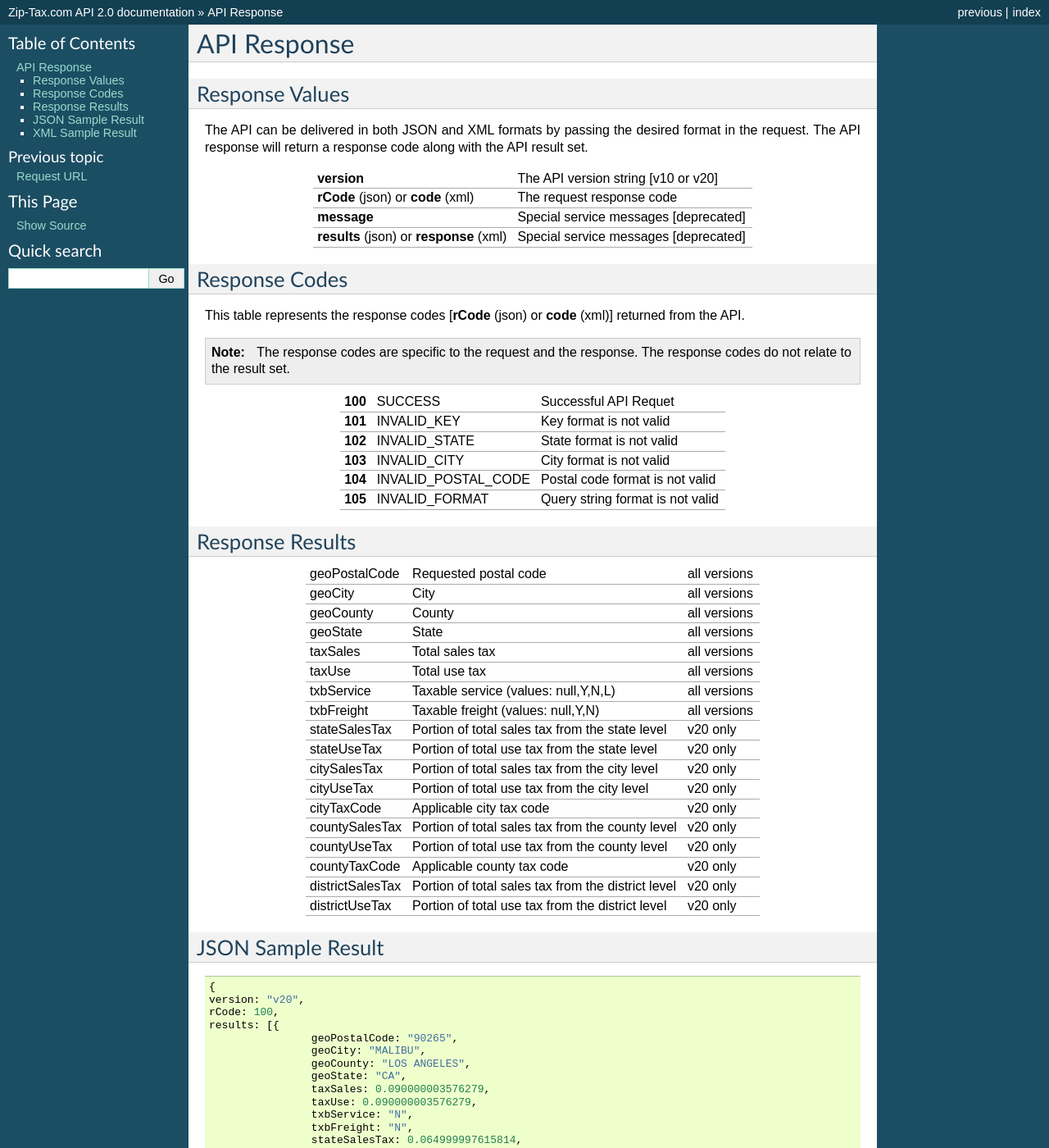
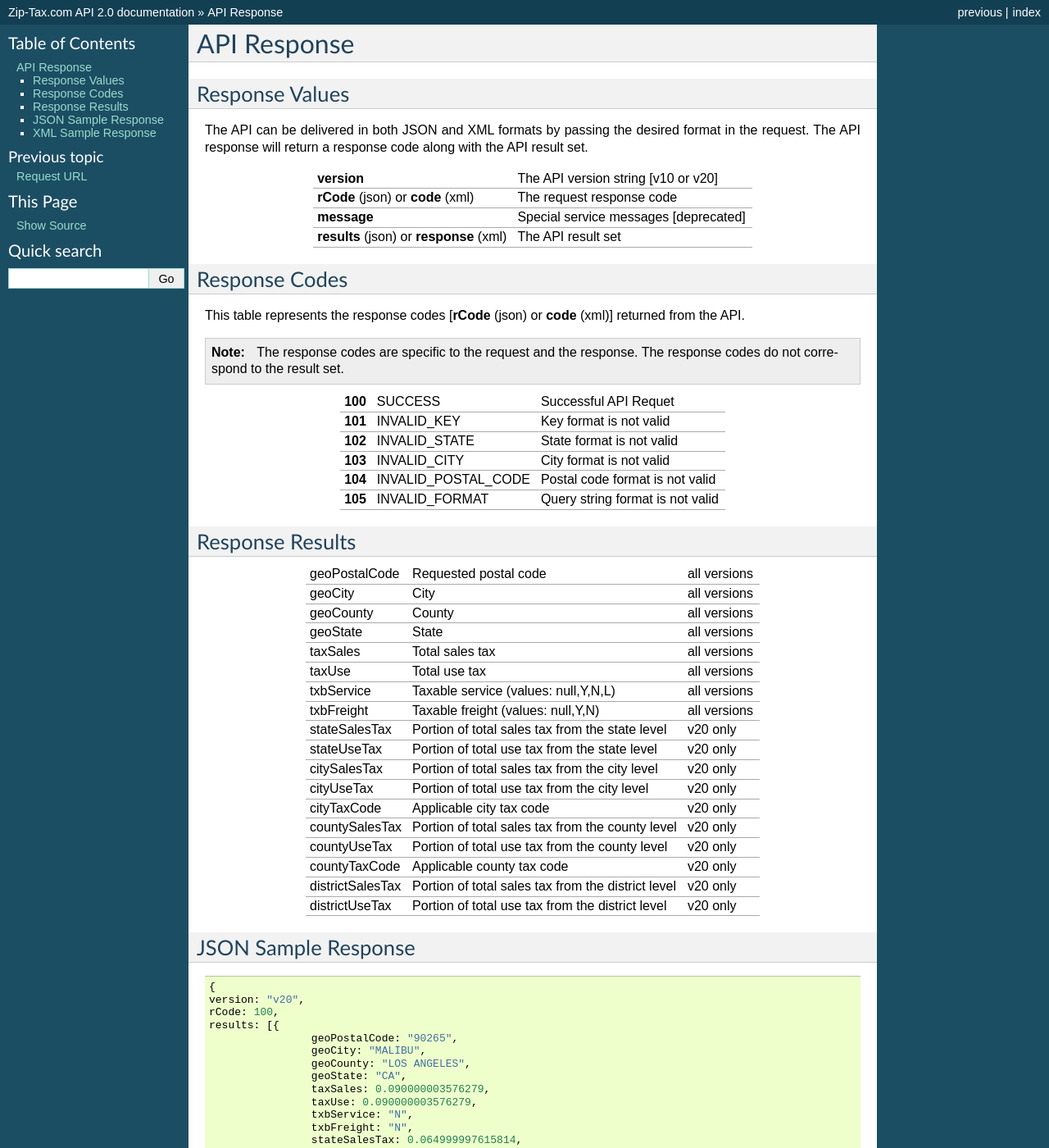
Before and after one commit to ZipTax/zip-tax-docs, a Sphinx documentation site: the page built from docs/api_response.rst, in a window 1280 px wide and 1400 px high. Shown: the whole window at 82% size. Built offline with Sphinx 7.4.7, drawn with Linux system fonts in a browser that asks for light colours; pages that are not in the unit, such as notebooks, are missing from menus; some of the changed text lies outside the part shown.

Commit message:
cleaning up the response doc

```diff
--- a/docs/api_response.rst
+++ b/docs/api_response.rst
@@ -13,7 +13,7 @@
 +------------------------------------------+---------------------------------------+
 | **message**                              | Special service messages [deprecated] |
 +------------------------------------------+---------------------------------------+
-| **results** (json) or **response** (xml) | Special service messages [deprecated] |
+| **results** (json) or **response** (xml) | The API result set                    |
 +------------------------------------------+---------------------------------------+
 
 
@@ -24,7 +24,7 @@
 
 .. note::
 
-	The response codes are specific to the request and the response. The response codes do not relate to the result set.
+	The response codes are specific to the request and the response. The response codes do not correspond to the result set.
 
 +---------+---------------------+----------------------------------+
 | **100** | SUCCESS             | Successful API Requet            |
@@ -82,8 +82,8 @@
 | districtUseTax   | Portion of total use tax from the district level   | v20 only     |
 +------------------+----------------------------------------------------+--------------+
 
-JSON Sample Result
-------------------
+JSON Sample Response
+--------------------
 ::
 
 	{
@@ -151,8 +151,8 @@
 		}]
 	}
 
-XML Sample Result
------------------
+XML Sample Response
+-------------------
 ::
 
 	<?xml version="1.0" encoding="UTF-8" ?>
```
